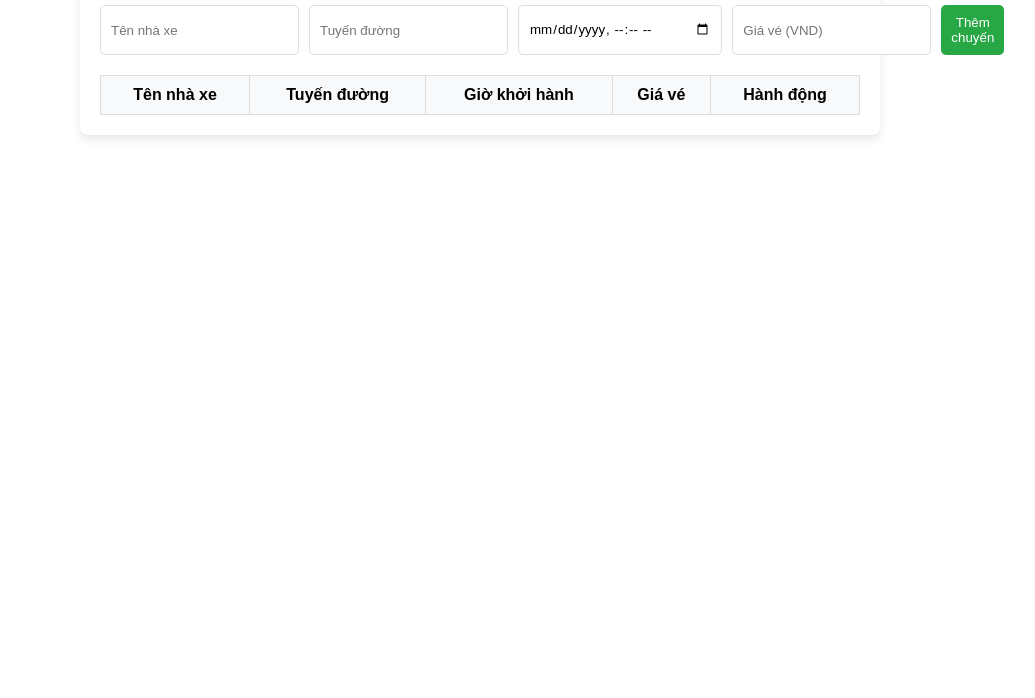
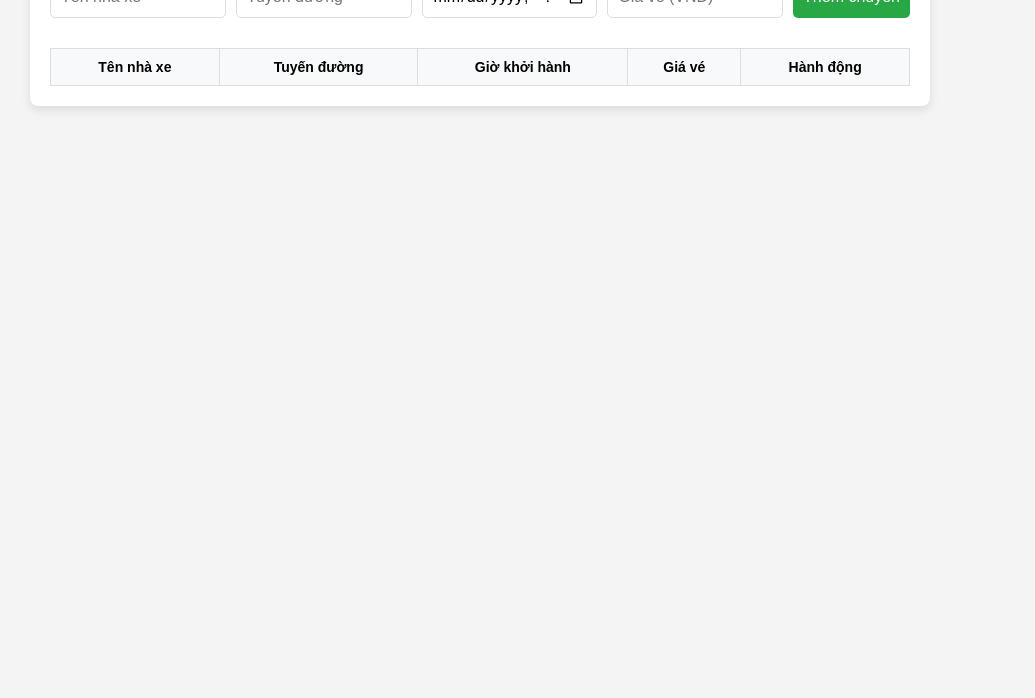
Before and after one commit to NPC8888/Thuy, a plain HTML site: page thuy.html in a window 1280 px wide. Shown: the part 102-800 px from the top of the page, without its empty margins (160-1195 px from the left). Drawn offline with Linux system fonts and the light colour scheme.

Commit message:
Update thuy.htmla

```diff
--- a/thuy.html
+++ b/thuy.html
@@ -6,19 +6,31 @@
     <title>Quản trị chuyến xe</title>
     <style>
         * { margin: 0; padding: 0; box-sizing: border-box; font-family: Arial, sans-serif; }
-        .container { max-width: 800px; margin: 30px auto; padding: 20px; background: white; box-shadow: 0px 4px 10px rgba(0, 0, 0, 0.1); border-radius: 8px; text-align: center; }
-        h1 { margin-bottom: 20px; color: #333; }
-        .form-container { display: flex; gap: 10px; margin-bottom: 20px; }
-        input, button { padding: 10px; border-radius: 5px; border: 1px solid #ddd; }
-        input { flex: 1; }
+        body { background-color: #f4f4f4; padding: 10px; }
+        .container { max-width: 900px; margin: auto; padding: 20px; background: white; box-shadow: 0px 4px 10px rgba(0, 0, 0, 0.1); border-radius: 8px; text-align: center; }
+        h1 { margin-bottom: 20px; color: #333; font-size: 24px; }
+
+        /* Form nhập dữ liệu */
+        .form-container { display: flex; flex-wrap: wrap; gap: 10px; justify-content: space-between; margin-bottom: 20px; }
+        input, button { padding: 10px; border-radius: 5px; border: 1px solid #ddd; font-size: 16px; }
+        input { flex: 1; min-width: 150px; }
         button { background-color: #28a745; color: white; border: none; cursor: pointer; transition: 0.3s; }
         button:hover { background-color: #218838; }
-        table { width: 100%; border-collapse: collapse; margin-top: 10px; }
-        th, td { border: 1px solid #ddd; padding: 10px; text-align: center; }
+
+        /* Bảng hiển thị chuyến xe */
+        .table-container { overflow-x: auto; }
+        table { width: 100%; border-collapse: collapse; margin-top: 10px; min-width: 600px; }
+        th, td { border: 1px solid #ddd; padding: 10px; text-align: center; font-size: 14px; }
         th { background-color: #f8f9fa; }
-        td button { background-color: #dc3545; margin: 2px; color: white; border: none; padding: 5px; cursor: pointer; border-radius: 3px; }
+        td button { background-color: #dc3545; margin: 2px; color: white; border: none; padding: 5px; cursor: pointer; border-radius: 3px; font-size: 14px; }
         td button.edit { background-color: #ffc107; }
         td button:hover { opacity: 0.8; }
+
+        /* Responsive Design */
+        @media (max-width: 768px) {
+            .form-container { flex-direction: column; }
+            input, button { width: 100%; }
+        }
     </style>
 </head>
 <body>
@@ -31,6 +43,7 @@
             <input type="number" id="price" placeholder="Giá vé (VND)">
             <button onclick="addBus()">Thêm chuyến</button>
         </div>
+        <div class="table-container">
             <table>
                 <thead>
                     <tr>
@@ -43,6 +56,7 @@
                 </thead>
                 <tbody id="busList"></tbody>
             </table>
+        </div>
     </div>
     <script>
         document.addEventListener("DOMContentLoaded", loadBuses);
```
Lines whose indentation alone changed are shown as unchanged.
